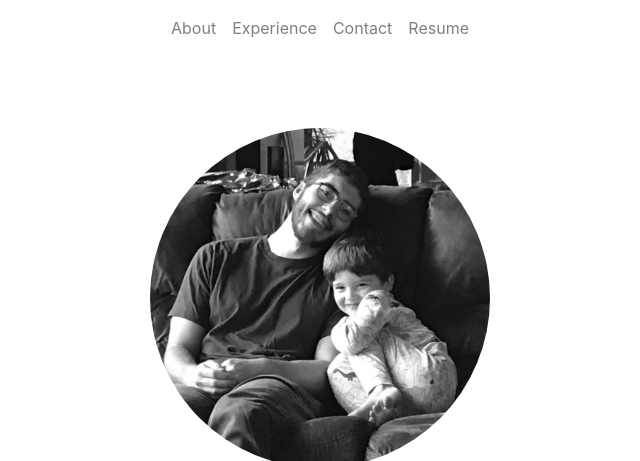
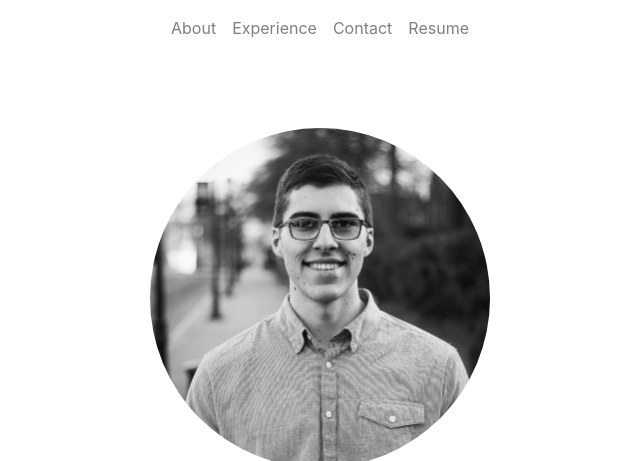
Before and after one commit to nburgess/nburgess.github.io, a website with bundled scripts: page index.html in a window 1280 px wide. Shown: the top 461 px of the page, without its empty margins (320-960 px from the left). Built offline with nearby package versions, Linux system fonts and the light colour scheme.

Commit message:
new profile picture

```diff
--- a/index.html
+++ b/index.html
@@ -66,7 +66,7 @@
     <div class="my-header">
       <div class="container text-center">
         <div class="col-sm-6 col-lg-4 mx-auto">
-          <img src="./img/me.png" class="rounded-circle img-fluid" alt="My Picture">
+          <img src="./img/profile.jpg" class="rounded-circle img-fluid" alt="My Picture">
         </div>
         <h1 style="color: black;">Nicolas Rousseau Burgess</h1>
         <p style="color: black;" class="lead">Computer Engineer</p>
```
Also changed, not shown: img/IMG_1385.JPG (deleted), img/profile.jpg (added).
